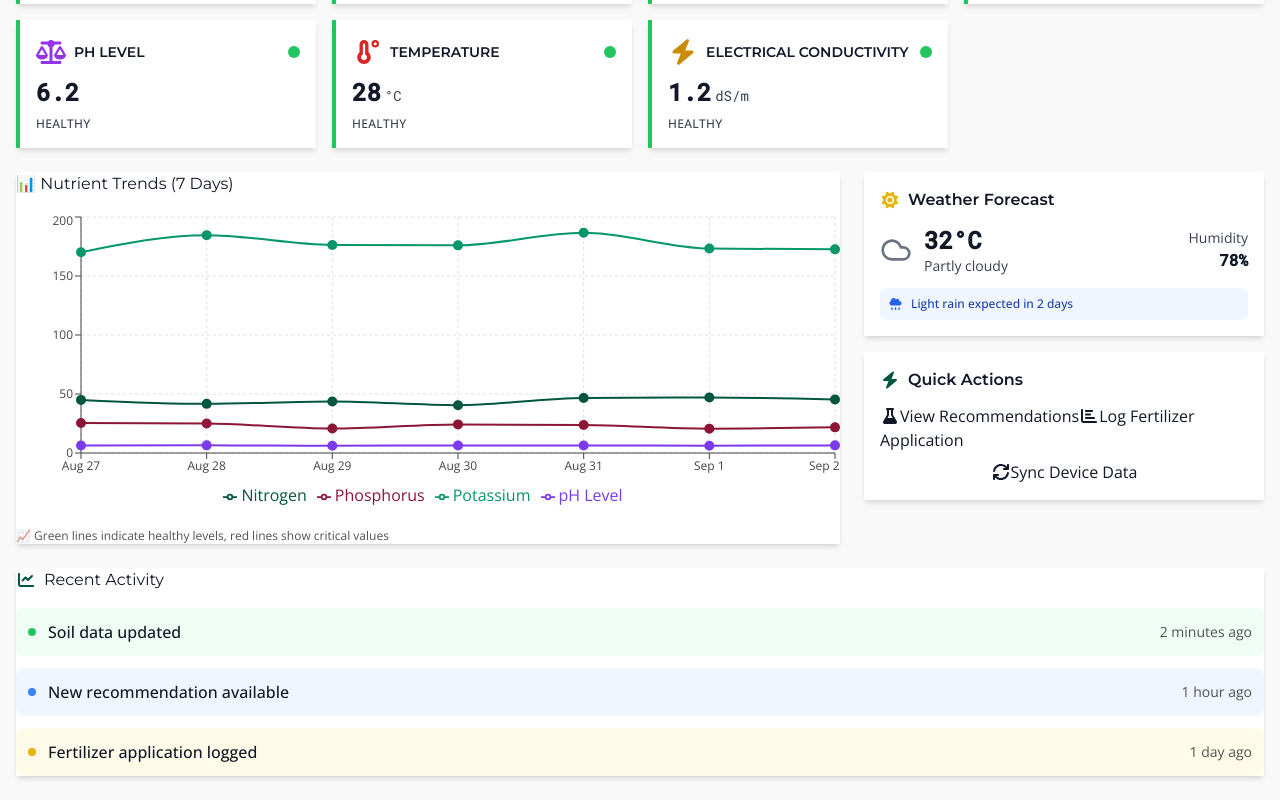
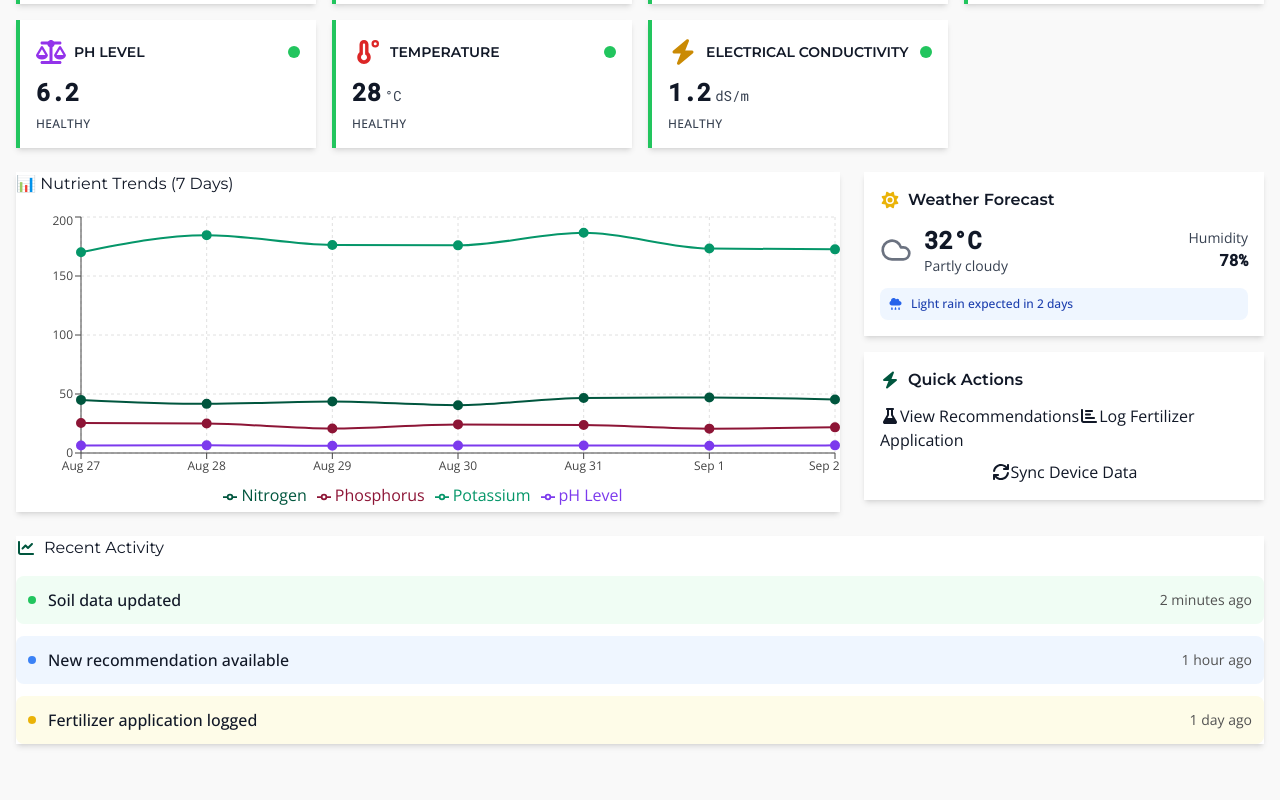
Before and after one commit to aaronjalapon/TanUM_NanoTechSolutions, a React (Vite) app: page /dashboard in a window 1280 px wide. Shown: the part 1056-1856 px from the top of the page. After the commit the page ends 1824 px from the top, so only its background shows below. Built offline with nearby package versions, Linux system fonts and the light colour scheme.

Commit message:
remove on the dashboard charts

```diff
--- a/src/components/TrendChart.jsx
+++ b/src/components/TrendChart.jsx
@@ -88,9 +88,6 @@ export default function TrendChart() {
           </LineChart>
         </ResponsiveContainer>
 
-        <div className="mt-4 text-xs text-neutral-600">
-          <p>📈 Green lines indicate healthy levels, red lines show critical values</p>
-        </div>
       </div>
     </div>
   );
```
